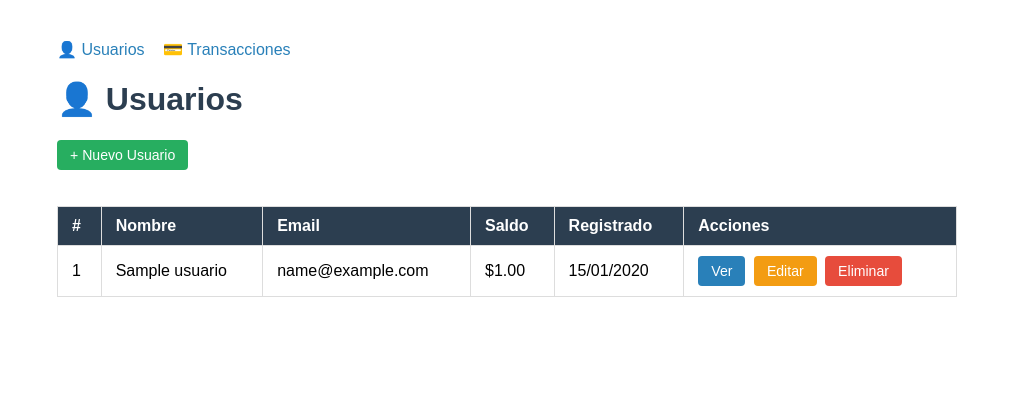
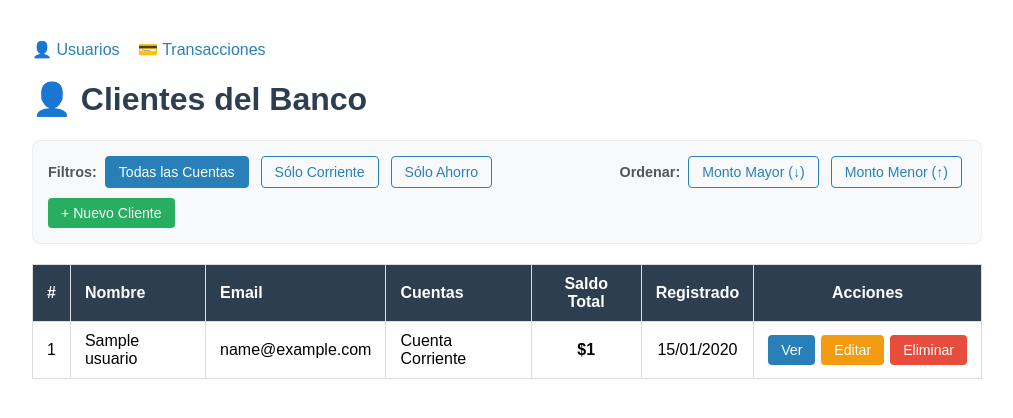
Before and after one commit to ramirousnayo/alke_wallet, a Django app: page / in a window 1280 px wide. Shown: the top 418 px of the page, without its empty margins (133-1146 px from the left). Run offline with Django 5.2, Linux system fonts and the light colour scheme; tables that the repository leaves empty hold one stand-in row (values such as "Sample post").

Commit message:
Finalización Módulo 7: Multi-cuenta, filtros avanzados y mejoras de UI

```diff
--- a/wallet/templates/wallet/usuario_list.html
+++ b/wallet/templates/wallet/usuario_list.html
@@ -1,34 +1,161 @@
 <!DOCTYPE html>
 <html lang="es">
+
 <head>
     <meta charset="UTF-8">
     <title>Usuarios — Alke Wallet</title>
     <style>
-        body { font-family: Arial, sans-serif; max-width: 900px; margin: 40px auto; padding: 0 20px; }
-        h1 { color: #2c3e50; }
-        table { width: 100%; border-collapse: collapse; margin-top: 20px; }
-        th, td { padding: 10px 14px; border: 1px solid #ddd; text-align: left; }
-        th { background: #2c3e50; color: white; }
-        tr:nth-child(even) { background: #f5f5f5; }
-        .btn { padding: 7px 13px; border-radius: 4px; text-decoration: none; font-size: 0.88em; margin-right: 4px; display: inline-block; }
-        .btn-primary { background: #2980b9; color: white; }
-        .btn-warning { background: #f39c12; color: white; }
-        .btn-danger  { background: #e74c3c; color: white; }
-        .btn-success { background: #27ae60; color: white; margin-bottom: 16px; display: inline-block; }
-        nav { margin-bottom: 20px; }
-        nav a { margin-right: 14px; color: #2980b9; text-decoration: none; }
-        .empty { color: #888; margin-top: 20px; }
-        .messages { list-style: none; padding: 0; margin: 20px 0; }
-        .alert { padding: 12px 20px; border-radius: 6px; margin-bottom: 10px; font-weight: bold; }
-        .alert-success { background: #d4edda; color: #155724; border: 1px solid #c3e6cb; }
+        body {
+            font-family: Arial, sans-serif;
+            max-width: 950px;
+            margin: 40px auto;
+            padding: 0 20px;
+        }
+
+        h1 {
+            color: #2c3e50;
+        }
+
+        table {
+            width: 100%;
+            border-collapse: collapse;
+            margin-top: 10px;
+        }
+
+        th,
+        td {
+            padding: 10px 14px;
+            border: 1px solid #ddd;
+            text-align: left;
+        }
+
+        th {
+            background: #2c3e50;
+            color: white;
+        }
+
+        tr:nth-child(even) {
+            background: #f5f5f5;
+        }
+
+        .btn {
+            padding: 7px 13px;
+            border-radius: 4px;
+            text-decoration: none;
+            font-size: 0.88em;
+            margin-right: 4px;
+            display: inline-block;
+        }
+
+        .btn-primary {
+            background: #2980b9;
+            color: white;
+        }
+
+        .btn-warning {
+            background: #f39c12;
+            color: white;
+        }
+
+        .btn-danger {
+            background: #e74c3c;
+            color: white;
+        }
+
+        .btn-success {
+            background: #27ae60;
+            color: white;
+            margin-bottom: 16px;
+            display: inline-block;
+        }
+
+        .btn-outline {
+            border: 1px solid #2980b9;
+            color: #2980b9;
+        }
+
+        .btn-outline.active {
+            background: #2980b9;
+            color: white;
+        }
+
+        nav {
+            margin-bottom: 20px;
+        }
+
+        nav a {
+            margin-right: 14px;
+            color: #2980b9;
+            text-decoration: none;
+        }
+
+        .empty {
+            color: #888;
+            margin-top: 20px;
+        }
+
+        .toolbar {
+            background: #f8f9fa;
+            padding: 15px;
+            border-radius: 8px;
+            margin-bottom: 20px;
+            border: 1px solid #eee;
+            display: flex;
+            justify-content: space-between;
+            align-items: center;
+            flex-wrap: wrap;
+            gap: 10px;
+        }
+
+        .toolbar-group {
+            display: flex;
+            align-items: center;
+            gap: 8px;
+        }
+
+        .toolbar-label {
+            font-weight: bold;
+            color: #555;
+            font-size: 0.9em;
+        }
+
+        .messages {
+            list-style: none;
+            padding: 0;
+            margin: 20px 0;
+        }
+
+        .alert {
+            padding: 12px 20px;
+            border-radius: 6px;
+            margin-bottom: 10px;
+            font-weight: bold;
+        }
+
+        .alert-success {
+            background: #d4edda;
+            color: #155724;
+            border: 1px solid #c3e6cb;
+        }
+
+        .text-center {
+            text-align: center;
+        }
+
+        .actions-cell {
+            display: flex;
+            justify-content: center;
+            gap: 6px;
+        }
     </style>
 </head>
+
 <body>
     <nav>
         <a href="/">👤 Usuarios</a>
         <a href="{% url 'transaccion_list' %}">💳 Transacciones</a>
     </nav>
-    <h1>👤 Usuarios</h1>
+    <h1>👤 Clientes del Banco</h1>
 
     {% if messages %}
     <ul class="messages">
@@ -38,7 +165,30 @@
     </ul>
     {% endif %}
 
-    <a href="{% url 'usuario_create' %}" class="btn btn-success">+ Nuevo Usuario</a>
+    <div class="toolbar">
+
+        <div class="toolbar-group">
+            <span class="toolbar-label">Filtros:</span>
+            <a href="?{% if orden %}orden={{ orden }}{% endif %}"
+                class="btn btn-outline {% if not tipo %}active{% endif %}">Todas las Cuentas</a>
+            <a href="?tipo=corriente{% if orden %}&orden={{ orden }}{% endif %}"
+                class="btn btn-outline {% if tipo == 'corriente' %}active{% endif %}">Sólo Corriente</a>
+            <a href="?tipo=ahorro{% if orden %}&orden={{ orden }}{% endif %}"
+                class="btn btn-outline {% if tipo == 'ahorro' %}active{% endif %}">Sólo Ahorro</a>
+        </div>
+
+        <div class="toolbar-group">
+            <span class="toolbar-label">Ordenar:</span>
+            <a href="?orden=saldo_desc{% if tipo %}&tipo={{ tipo }}{% endif %}"
+                class="btn btn-outline {% if orden == 'saldo_desc' %}active{% endif %}">Monto Mayor (↓)</a>
+            <a href="?orden=saldo_asc{% if tipo %}&tipo={{ tipo }}{% endif %}"
+                class="btn btn-outline {% if orden == 'saldo_asc' %}active{% endif %}">Monto Menor (↑)</a>
+        </div>
+
+        <div class="toolbar-group">
+            <a href="{% url 'usuario_create' %}" class="btn btn-success" style="margin-bottom:0;">+ Nuevo Cliente</a>
+        </div>
+    </div>
 
     {% if usuarios %}
     <table>
@@ -47,9 +197,10 @@
                 <th>#</th>
                 <th>Nombre</th>
                 <th>Email</th>
-                <th>Saldo</th>
-                <th>Registrado</th>
-                <th>Acciones</th>
+                <th>Cuentas</th>
+                <th class="text-center">Saldo Total</th>
+                <th class="text-center">Registrado</th>
+                <th class="text-center">Acciones</th>
             </tr>
         </thead>
         <tbody>
@@ -58,19 +209,29 @@
                 <td>{{ usuario.id }}</td>
                 <td>{{ usuario.nombre }}</td>
                 <td>{{ usuario.email }}</td>
-                <td>${{ usuario.cuenta.saldo|default:"0.00" }}</td>
-                <td>{{ usuario.creado_en|date:"d/m/Y" }}</td>
                 <td>
-                    <a href="{% url 'usuario_detail' usuario.id %}" class="btn btn-primary">Ver</a>
-                    <a href="{% url 'usuario_update' usuario.id %}" class="btn btn-warning">Editar</a>
-                    <a href="{% url 'usuario_delete' usuario.id %}" class="btn btn-danger">Eliminar</a>
+                    {% for cuenta in usuario.cuentas.all %}
+                    {{ cuenta.get_tipo_cuenta_display }}{% if not forloop.last %}, {% endif %}
+                    {% empty %}
+                    -
+                    {% endfor %}
+                </td>
+                <td class="text-center"><strong>${{ usuario.total_saldo|default:"0.00" }}</strong></td>
+                <td class="text-center">{{ usuario.creado_en|date:"d/m/Y" }}</td>
+                <td class="text-center">
+                    <div class="actions-cell">
+                        <a href="{% url 'usuario_detail' usuario.id %}" class="btn btn-primary" style="margin-right:0;">Ver</a>
+                        <a href="{% url 'usuario_update' usuario.id %}" class="btn btn-warning" style="margin-right:0;">Editar</a>
+                        <a href="{% url 'usuario_delete' usuario.id %}" class="btn btn-danger" style="margin-right:0;">Eliminar</a>
+                    </div>
                 </td>
             </tr>
             {% endfor %}
         </tbody>
     </table>
     {% else %}
-    <p class="empty">No hay usuarios registrados aún.</p>
+    <p class="empty">No se encontraron clientes con los filtros seleccionados.</p>
     {% endif %}
 </body>
+
 </html>
--- a/wallet/urls.py
+++ b/wallet/urls.py
@@ -9,6 +9,11 @@ urlpatterns = [
     path('editar/<int:pk>/', views.usuario_update, name='usuario_update'),
     path('eliminar/<int:pk>/', views.usuario_delete, name='usuario_delete'),
 
+    # Cuentas
+    path('usuario/<int:usuario_id>/nueva-cuenta/', views.cuenta_create, name='cuenta_create'),
+    path('cuenta/editar/<int:pk>/', views.cuenta_update, name='cuenta_update'),
+    path('cuenta/eliminar/<int:pk>/', views.cuenta_delete, name='cuenta_delete'),
+
     # Transaccion
     path('transacciones/', views.transaccion_list, name='transaccion_list'),
     path('transacciones/<int:pk>/', views.transaccion_detail, name='transaccion_detail'),
--- a/wallet/views.py
+++ b/wallet/views.py
@@ -1,13 +1,44 @@
 from django.shortcuts import render, get_object_or_404, redirect
 from django.contrib import messages
+from django.db.models import Sum, Q, Prefetch
 from .models import Usuario, Cuenta, Transaccion
-from .forms import UsuarioForm, TransaccionForm
+from .forms import UsuarioForm, TransaccionForm, CuentaForm
 
 # ─── USUARIO CRUD ───────────────────────────────────────────────
 
 def usuario_list(request):
-    usuarios = Usuario.objects.all()
-    return render(request, 'wallet/usuario_list.html', {'usuarios': usuarios})
+    tipo = request.GET.get('tipo', '')
+    orden = request.GET.get('orden', '')
+
+    # Caso CON filtro de tipo de cuenta
+    if tipo in ['corriente', 'ahorro']:
+        # 1. Filtramos los usuarios que tienen al menos una cuenta de ese tipo
+        # 2. Anotamos el saldo sumando SOLO las cuentas de ese tipo (ORM filter en Sum)
+        # 3. Pre-cargamos SOLO las cuentas de ese tipo (Prefetch)
+        usuarios = Usuario.objects.filter(cuentas__tipo_cuenta=tipo).annotate(
+            total_saldo=Sum('cuentas__saldo', filter=Q(cuentas__tipo_cuenta=tipo))
+        ).prefetch_related(
+            Prefetch('cuentas', queryset=Cuenta.objects.filter(tipo_cuenta=tipo))
+        ).distinct()
+    else:
+        # Caso SIN filtro (Todas las Cuentas)
+        usuarios = Usuario.objects.annotate(
+            total_saldo=Sum('cuentas__saldo')
+        ).prefetch_related('cuentas')
+
+    # Ordenamiento por saldo
+    if orden == 'saldo_desc':
+        usuarios = usuarios.order_by('-total_saldo')
+    elif orden == 'saldo_asc':
+        usuarios = usuarios.order_by('total_saldo')
+    else:
+        usuarios = usuarios.order_by('-creado_en')
+
+    return render(request, 'wallet/usuario_list.html', {
+        'usuarios': usuarios,
+        'tipo': tipo,
+        'orden': orden
+    })
 
 
 def usuario_detail(request, pk):
@@ -50,6 +81,54 @@ def usuario_delete(request, pk):
         messages.success(request, f'Usuario {nombre} eliminado con éxito.')
         return redirect('usuario_list')
     return render(request, 'wallet/usuario_confirm_delete.html', {'objeto': usuario, 'tipo': 'usuario'})
+
+
+# ─── CUENTA CRUD ────────────────────────────────────────────────
+
+def cuenta_create(request, usuario_id):
+    usuario = get_object_or_404(Usuario, pk=usuario_id)
+    if request.method == 'POST':
+        form = CuentaForm(request.POST)
+        if form.is_valid():
+            cuenta = form.save(commit=False)
+            cuenta.usuario = usuario
+            cuenta.save()
+            messages.success(request, f'Cuenta {cuenta.get_tipo_cuenta_display()} agregada a {usuario.nombre}.')
+            return redirect('usuario_detail', pk=usuario.id)
+    else:
+        tipo_inicial = request.GET.get('tipo', 'corriente')
+        form = CuentaForm(initial={'tipo_cuenta': tipo_inicial})
+
+    return render(request, 'wallet/cuenta_form.html', {
+        'form': form,
+        'usuario': usuario,
+        'titulo': 'Nueva Cuenta'
+    })
+
+
+def cuenta_update(request, pk):
+    cuenta = get_object_or_404(Cuenta, pk=pk)
+    form = CuentaForm(request.POST or None, instance=cuenta)
+    if form.is_valid():
+        form.save()
+        messages.success(request, f'Cuenta {cuenta.get_tipo_cuenta_display()} actualizada.')
+        return redirect('usuario_detail', pk=cuenta.usuario.id)
+    return render(request, 'wallet/cuenta_form.html', {
+        'form': form,
+        'usuario': cuenta.usuario,
+        'titulo': 'Editar Cuenta'
+    })
+
+
+def cuenta_delete(request, pk):
+    cuenta = get_object_or_404(Cuenta, pk=pk)
+    usuario_id = cuenta.usuario.id
+    if request.method == 'POST':
+        tipo = cuenta.get_tipo_cuenta_display()
+        cuenta.delete()
+        messages.success(request, f'Cuenta {tipo} eliminada.')
+        return redirect('usuario_detail', pk=usuario_id)
+    return render(request, 'wallet/usuario_confirm_delete.html', {'objeto': cuenta, 'tipo': 'cuenta'})
 
 
 # ─── TRANSACCION CRUD ────────────────────────────────────────────
```
Also changed, not shown: documento_explicativo.md (+26 -10 lines), wallet/forms.py (+12 -1 lines), wallet/models.py (+8 -2 lines), wallet/templates/wallet/cuenta_form.html (added, +45 -0 lines), wallet/templates/wallet/transaccion_list.html (+15 -11 lines), wallet/templates/wallet/usuario_detail.html (+21 -6 lines), README.md, capturas/transaccion_list.png, capturas/usuario_list.png, wallet/migrations/0002_cuenta_tipo_cuenta_alter_cuenta_usuario.py (added), 2 other files.
